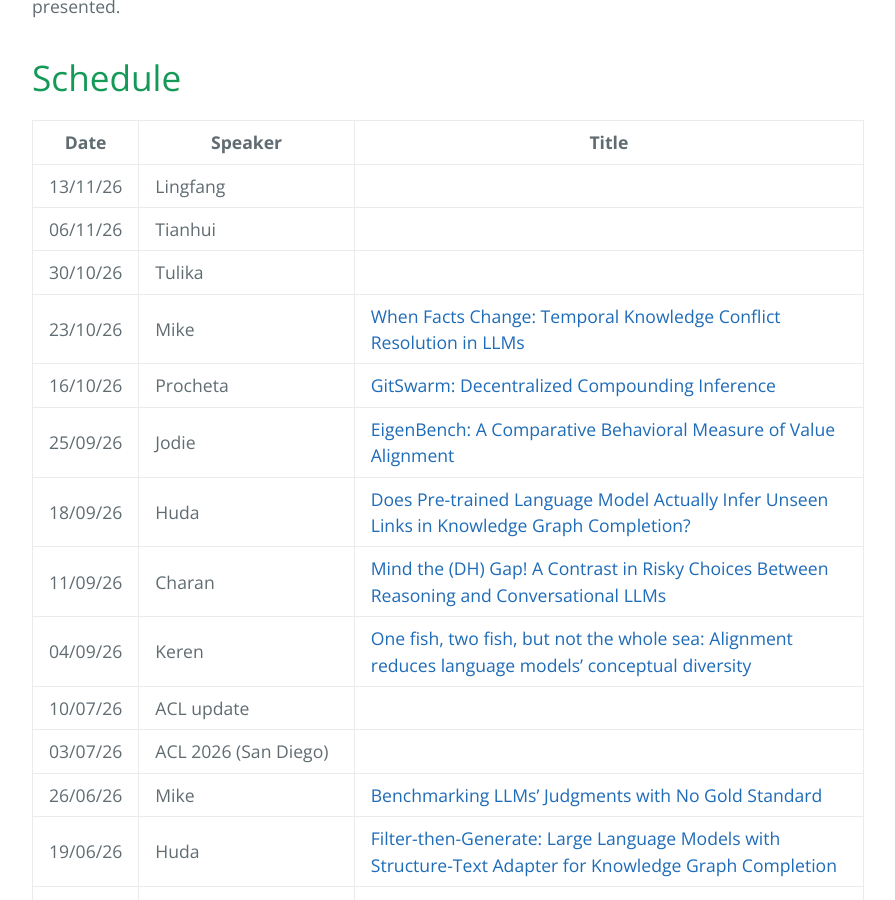
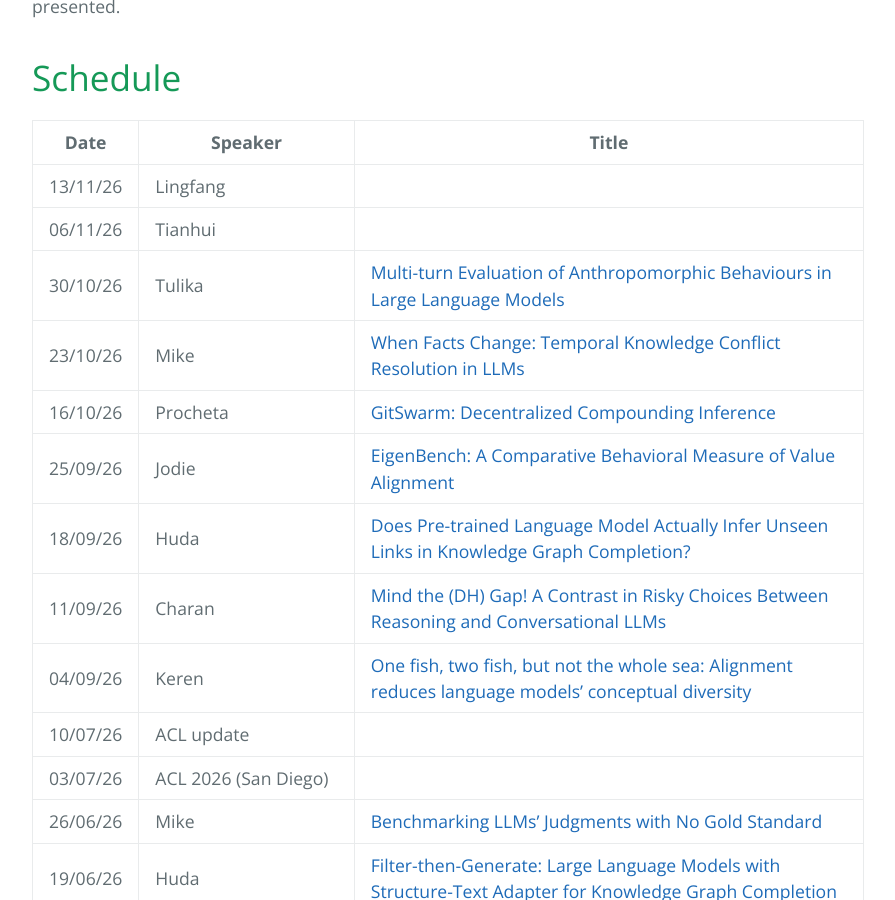
Before and after one commit to LivNLP/livnlp.github.io, a Jekyll site: the page built from reading.md, in a window 1280 px wide and 900 px high, scrolled down 454 px. Shown: the whole window, without its empty margins (192-1087 px from the left). Built offline with Jekyll 4.4.1, drawn with Linux system fonts in a browser that asks for light colours.

Commit message:
Update reading.md

```diff
--- a/reading.md
+++ b/reading.md
@@ -15,7 +15,7 @@ We meet on a weely basis to discuss recent research papers. Here is the schedule
 | ----- | ------- | -----
 | 13/11/26 | Lingfang|
 | 06/11/26 | Tianhui|
-| 30/10/26 | Tulika|
+| 30/10/26 | Tulika| [Multi-turn Evaluation of Anthropomorphic Behaviours in Large Language Models](https://arxiv.org/abs/2502.07077)
 | 23/10/26 | Mike| [When Facts Change: Temporal Knowledge Conflict Resolution in LLMs](https://aclanthology.org/2026.findings-acl.103.pdf)
 | 16/10/26 | Procheta| [GitSwarm: Decentralized Compounding Inference](https://arxiv.org/abs/2610.04862v1)
 | 25/09/26 | Jodie| [EigenBench: A Comparative Behavioral Measure of Value Alignment](https://arxiv.org/abs/2509.01938)
```
